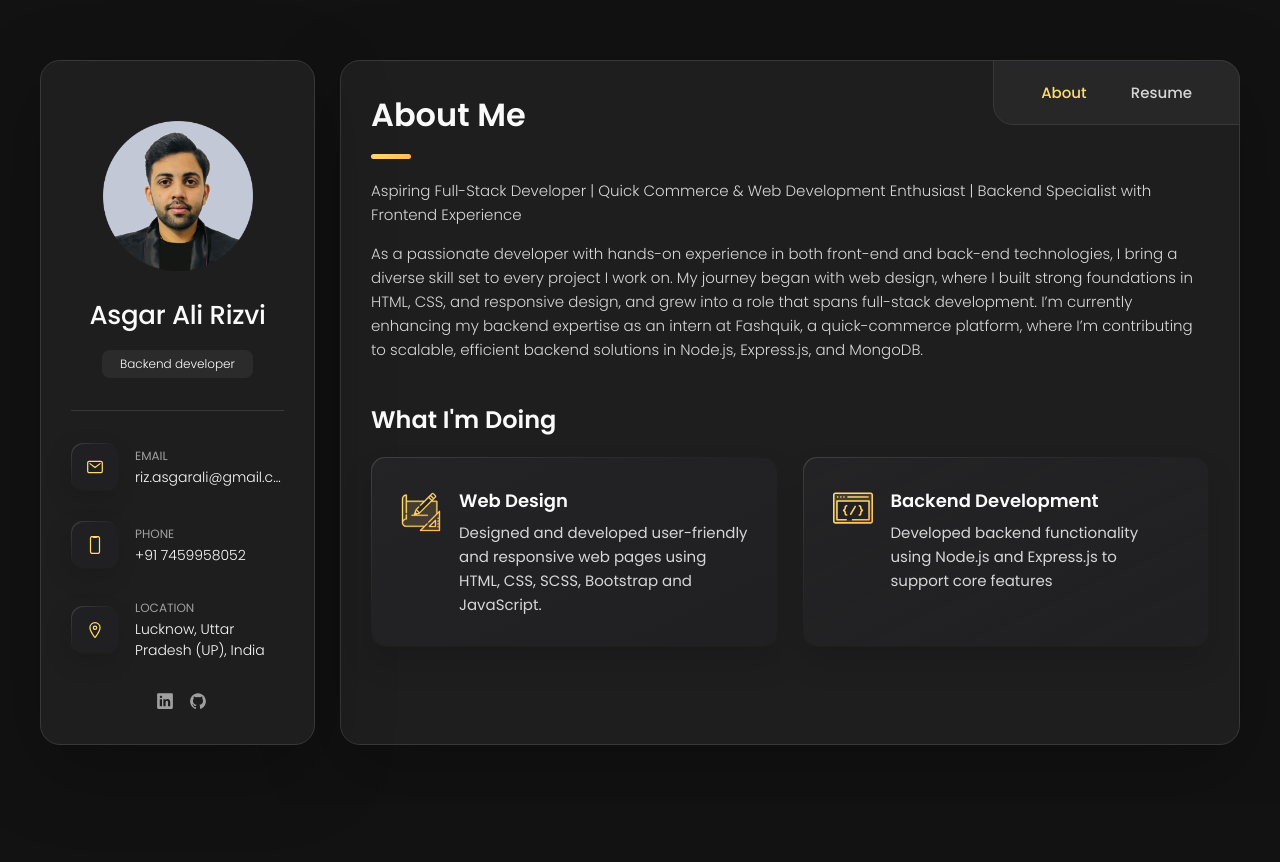
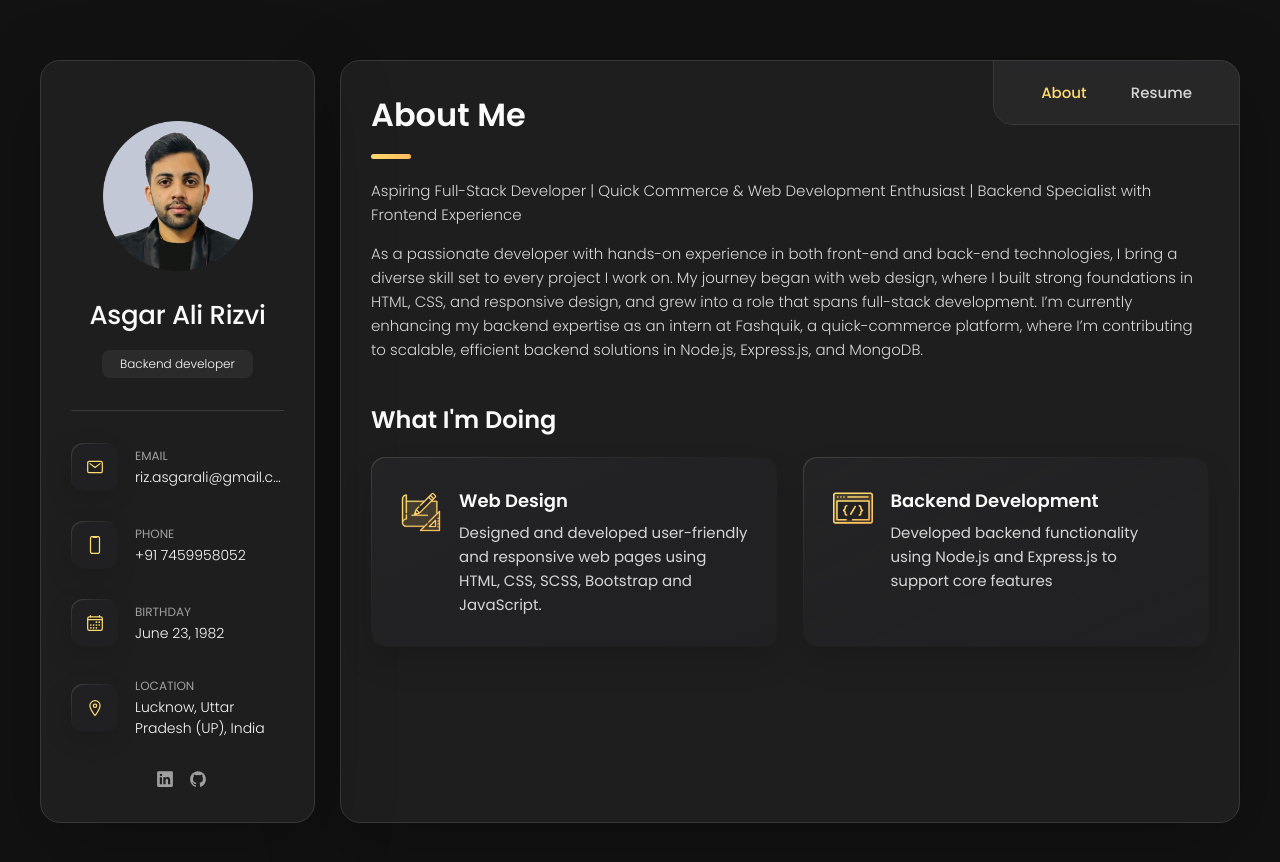
Before and after one commit to AsgarAli001/personal-portofolio, a plain HTML site: page index.html in a window 1280 px wide. Before the commit the page ends 805 px from the top, so only its background shows below. Drawn offline with nearby package versions, Linux system fonts and the light colour scheme.

Commit message:
Update index.html

```diff
--- a/index.html
+++ b/index.html
@@ -95,6 +95,20 @@
                 >
               </div>
             </li>
+
+             <li class="contact-item">
+
+            <div class="icon-box">
+              <ion-icon name="calendar-outline"></ion-icon>
+            </div>
+
+            <div class="contact-info">
+              <p class="contact-title">Birthday</p>
+
+              <time datetime="1982-06-23">June 23, 1982</time>
+            </div>
+
+          </li>
 
             <li class="contact-item">
               <div class="icon-box">
```
